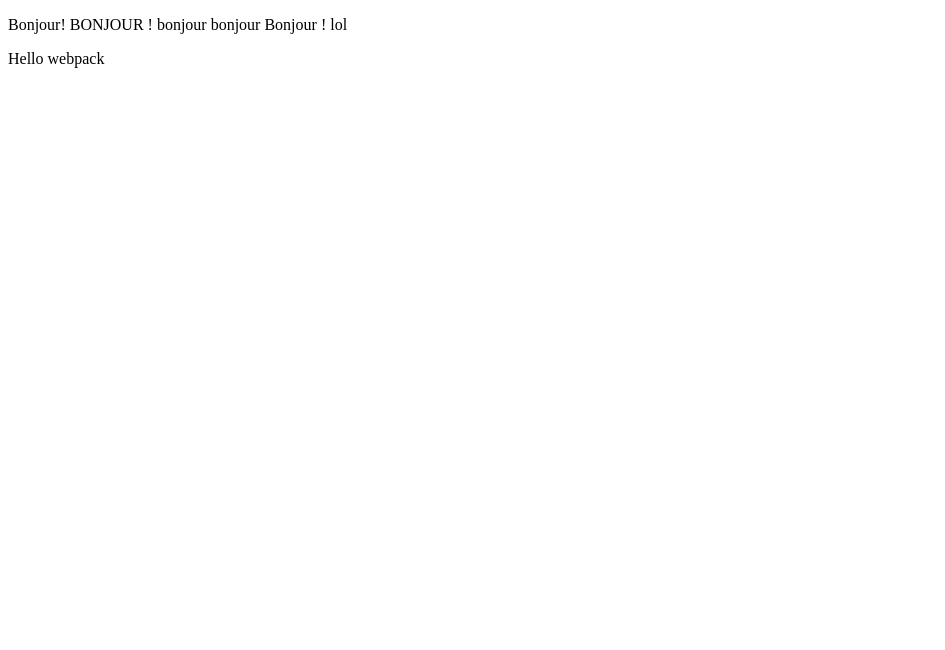
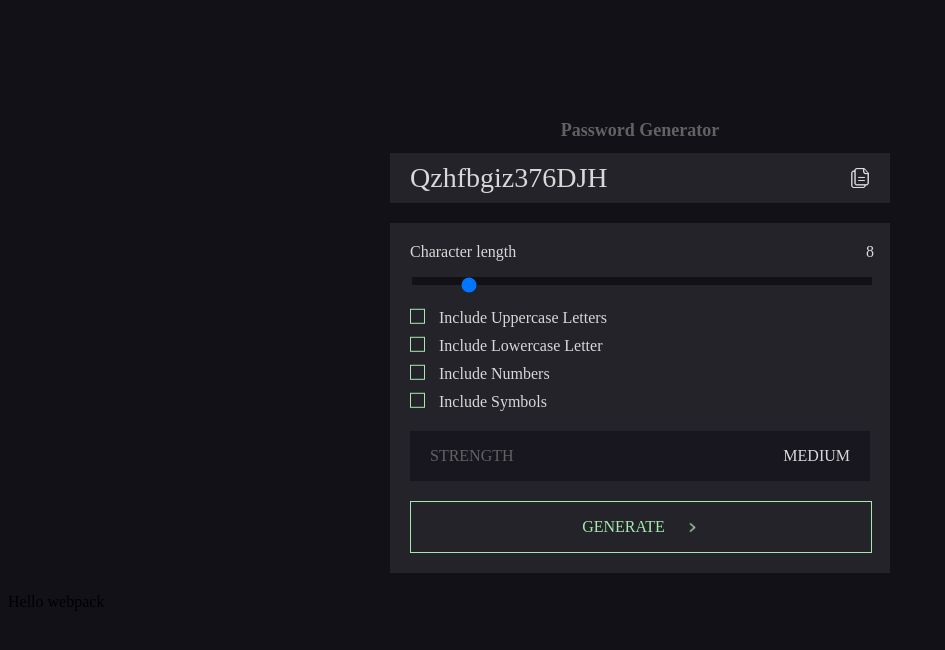
Before and after one commit to nabil-tazi/password-generator, a website built with webpack: page dist/index.html in a window 1280 px wide. Shown: the whole page, without its empty margins (0-945 px from the left). Built offline with nearby package versions, Linux system fonts and the light colour scheme.

Commit message:
Style except range bar

```diff
--- a/dist/index.html
+++ b/dist/index.html
@@ -2,10 +2,54 @@
 <html>
   <head>
     <meta charset="utf-8" />
+    <link rel="stylesheet" href="style.css" />
     <title>Getting Started</title>
   </head>
   <body>
-    <script src="main.js"></script>
-    <p>Bonjour! BONJOUR ! bonjour bonjour Bonjour ! lol</p>
+    <!-- <script src="main.js"></script> -->
+    <div id="main-wrapper">
+      <h1>Password Generator</h1>
+      <div id="generated-password">
+        <span id="displayed-password">Qzhfbgiz376DJH</span>
+        <img src="assets/copy.png" id="copy-icon" alt=""/>
+      </div>
+      <div id="settings">
+        <div id="character-length">
+          <div id="character-length-label">
+            <label>Character length</label>
+            <output>8</output>
+          </div>
+          <input id="length-selector" type="range" value="8" min="6" max="24" oninput="this.previousElementSibling.children[1].value = this.value"></input>
+        </div>
+        <div class="checkbox-setting">
+          <input type="checkbox" id="include-uppercase"/>
+          <label>Include Uppercase Letters</label>
+        </div>
+        <div class="checkbox-setting">
+          <input type="checkbox" id="include-lowercase"/>
+          <label>Include Lowercase Letter</label>
+        </div>
+        <div class="checkbox-setting">
+          <input type="checkbox" id="include-numbers"/>
+          <label>Include Numbers</label>
+        </div>
+        <div class="checkbox-setting">
+          <input type="checkbox" id="include-symbols"/>
+          <label>Include Symbols</label>
+        </div>
+
+
+        <div id="strength-container">
+          <label>STRENGTH</label>
+          <div id="strength-level">MEDIUM</div>
+        </div>
+
+        <a id="generate-button" href="#">
+          <span id="generate-button-label">GENERATE</span>
+          <img src="assets/arrow.png" id="generate-button-icon" alt="">
+        </a>
+      </div>
+    </div>
+
   </body>
 </html>
--- /dev/null
+++ b/dist/style.css
@@ -0,0 +1,191 @@
+body {
+    background: #131118;
+}
+
+h1 {
+    color: #626262;
+    font-size: 18px;
+}
+
+#main-wrapper{
+    padding-top: 100px;
+    width: 500px;
+    margin: auto;
+    text-align: center;
+}
+
+#character-length{
+    margin-top: 20px;
+    margin-bottom: 10px;
+}
+
+#character-length-label{
+    display: flex;
+    justify-content: space-between;
+    margin-bottom: 10px;
+    color: #d8d8d8;
+}
+
+#generated-password, #settings {
+    display: flex;
+    background-color: #24232A;
+    color: #d8d8d8;
+    padding-left:20px;
+    padding-right: 20px;
+    margin-bottom: 20px;
+}
+
+#generated-password{
+    justify-content: space-between;
+    align-items: center;
+    height: 50px;
+}
+
+#copy-icon{
+    width: 20px;
+    height: 20px;
+    filter: invert(89%) sepia(0%) saturate(1590%) hue-rotate(147deg) brightness(96%) contrast(101%);
+}
+
+#length-selector{
+    width: 460px;
+}
+
+#settings{
+    flex-direction: column;
+    align-items: flex-start;
+}
+
+#displayed-password{
+    font-size: 28px;
+}
+
+.checkbox-setting{
+    margin-top: 10px;
+}
+
+.checkbox-setting label{
+    margin-left: 10px;
+}
+
+#strength-container{
+    background-color: #18171F;
+    margin-top: 20px;
+    width: 100%;
+    height: 50px;
+    display: flex;
+    justify-content: space-between;
+    align-items: center;
+}
+
+#strength-container label{
+    margin: 20px;
+    color:#626262;
+    font-size: 16px;
+}
+
+#strength-level{
+    margin: 20px;
+}
+
+#generate-button{
+    border: 1px solid #A5E9AE;
+    width: 100%;
+    height: 30px;
+    display: flex;
+    justify-content:center;
+    align-items: center;
+    padding: 10px 0 10px 0;
+    margin: 20px 0 20px 0;
+}
+
+#generate-button:hover {
+    background-color: #A5E9AE;
+}
+
+#generate-button:hover #generate-button-label{
+    color:#18171F;
+}
+
+#generate-button:hover #generate-button-icon{
+    filter: invert(5%) sepia(5%) saturate(4375%) hue-rotate(208deg) brightness(98%) contrast(90%);
+}
+
+a {
+    text-decoration:none;
+}
+
+#generate-button-label{
+    margin: 10px;
+    font-size: 16px;
+    color: #A5E9AE;
+}
+
+#generate-button-icon{
+    filter: invert(96%) sepia(1%) saturate(7333%) hue-rotate(55deg) brightness(85%) contrast(118%);
+    width: 15px;
+    height: 15px;
+    margin: 10px;
+}
+
+
+
+
+
+
+input[type="checkbox"] {
+    /* Add if not using autoprefixer */
+    -webkit-appearance: none;
+    /* Remove most all native input styles */
+    appearance: none;
+    /* For iOS < 15 */
+    background-color: var(--form-background);
+    /* Not removed via appearance */
+    margin: 0;
+
+    font: inherit;
+    color: #A5E9AE;
+    width: 15px;
+    height: 15px;
+    border: 1px solid #A5E9AE;
+    transform: translateY(-0.075em);
+
+    display: inline-grid;
+    place-content: center;
+  }
+
+  input[type="checkbox"]:checked {
+    background-color: #A5E9AE;
+    color:#131118
+  }
+
+  input[type="checkbox"]::before {
+    content: "";
+    width: 0.65em;
+    height: 0.65em;
+    clip-path: polygon(14% 44%, 0 65%, 50% 100%, 100% 16%, 80% 0%, 43% 62%);
+    transform: scale(0);
+    /* Windows High Contrast Mode */
+    background-color: CanvasText;
+  }
+
+  input[type="checkbox"]:checked::before {
+    transform: scale(0.9);
+  }
+
+
+
+
+
+  input[type="range"] {
+    -webkit-appearance: none;
+    appearance: none;
+    background: transparent;
+    cursor: pointer;
+    width: 15rem;
+  }
+
+  input[type="range"]::-webkit-slider-runnable-track {
+    background: #131118;
+    height: 0.5rem;
+  }
```
Also changed, not shown: dist/assets/arrow.png (added), dist/assets/copy.png (added), 1 other file.
